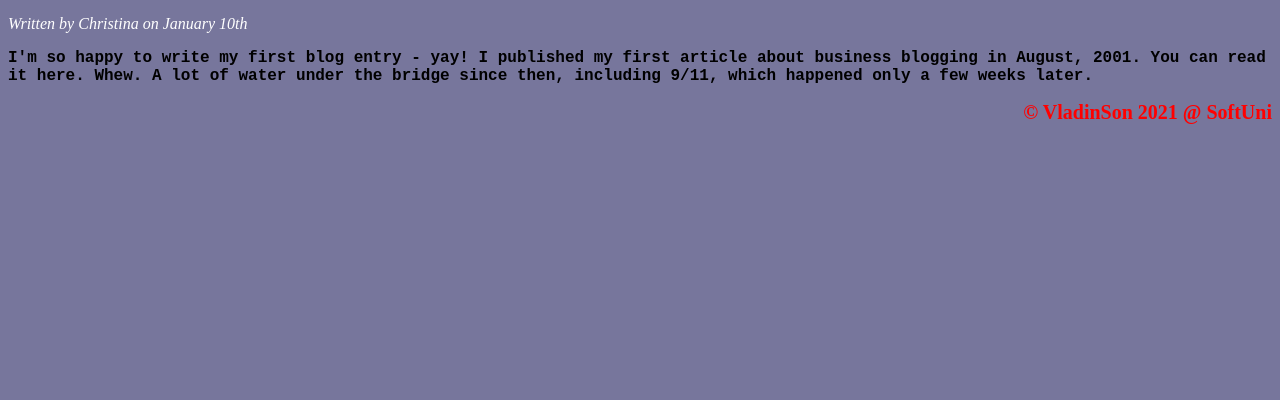
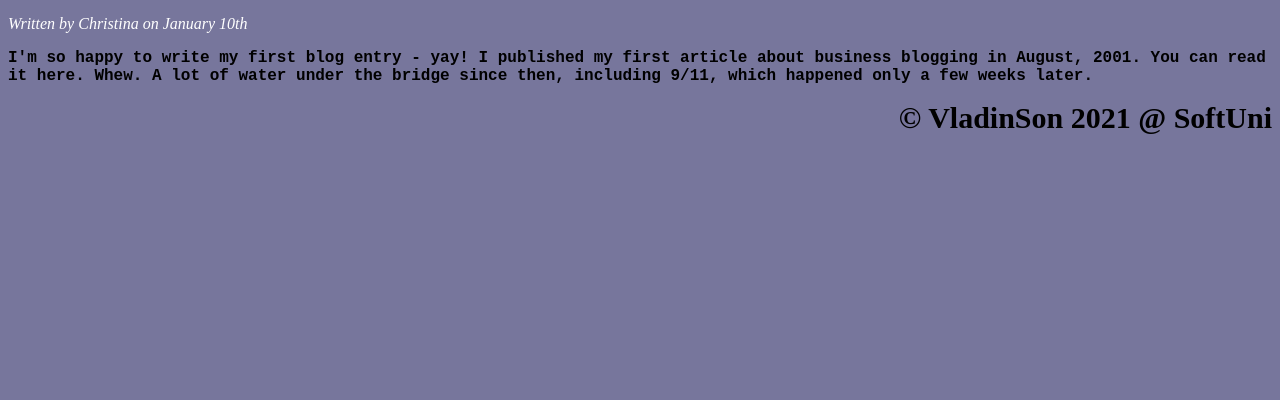
Before and after one commit to vladinson009/HTML-CSS-MINICOURSE, a plain HTML site: page secondProject/second.html in a window 1280 px wide. Shown: the part 400-800 px from the top of the page. Drawn offline with Linux system fonts and the light colour scheme.

Commit message:
changed css

```diff
--- a/secondProject/design.css
+++ b/secondProject/design.css
@@ -25,7 +25,7 @@ h1 {
 
 footer {
     text-align: right;
-    font-size: 20px;
+    font-size: 30px;
     font-weight: bold;
-    color: rgb(255, 0, 0)
+    color: black;
 }
```
